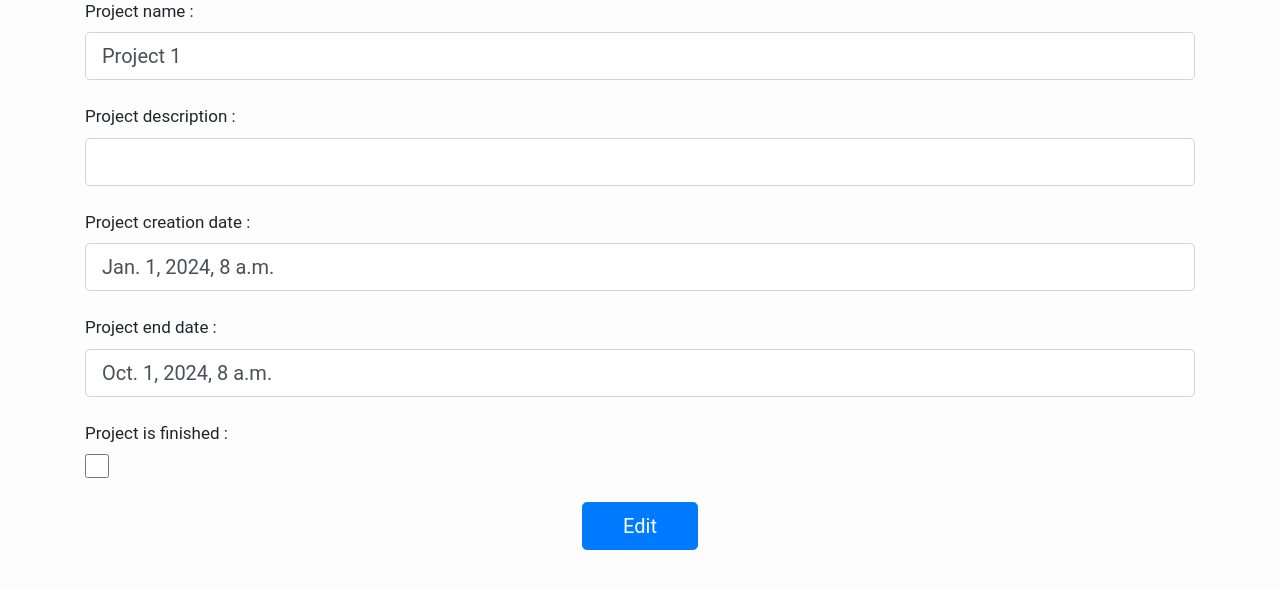
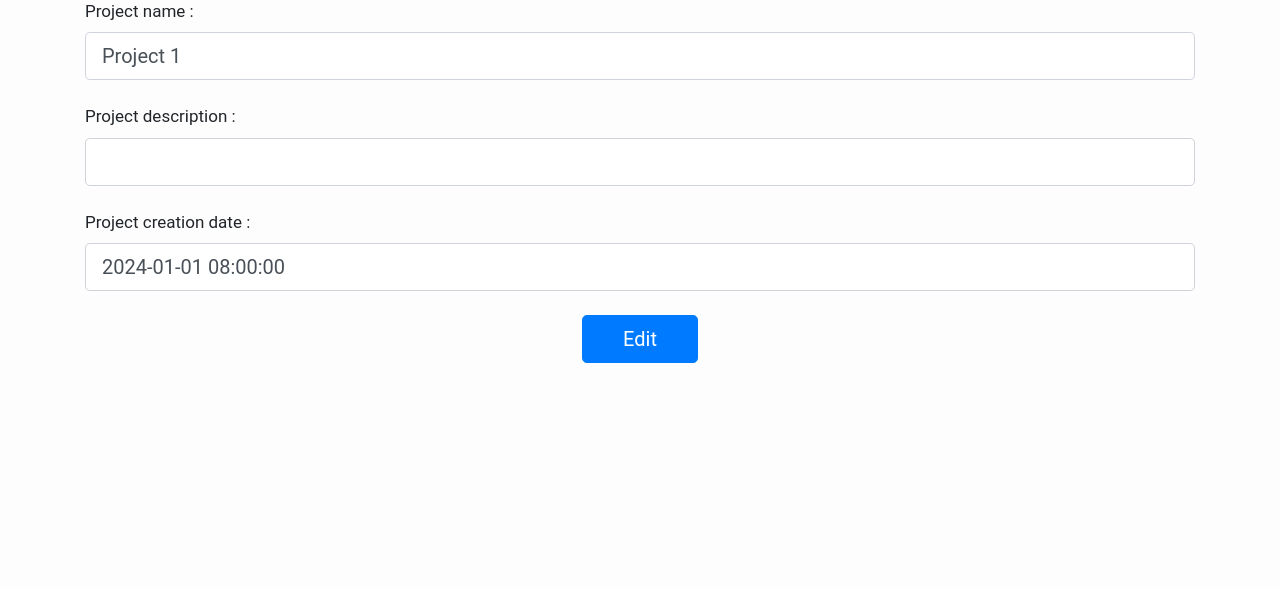
Before and after one commit to erwanngat/djangowin, a Django app: page /project/1/edit in a window 1280 px wide. Shown: the part 171-760 px from the top of the page. Run offline with Django 5.2, Linux system fonts and the light colour scheme; data comes from the database, SQL or seed files in the repository; parts of the project's set-up code (start-up, migrations or seed data) failed here and were passed over; some libraries are stand-ins or nearby versions.

Commit message:
fix edit proj

```diff
--- a/projects/templates/projects/project_edit.html
+++ b/projects/templates/projects/project_edit.html
@@ -2,40 +2,34 @@
 {% block content %}
 
 <h1 class='text-center m-4'>Edit : {{ project.name }}</h1>
-
 <div class='container'>
     <form action="{% url 'projects:project_edit' project.id %}" method='POST'>
         {% csrf_token %}
         <div class="form-outline mb-4">
             <label>Project name :</label>
             <input type="text" class="form-control form-control-lg"
-            value="{{ project.name }}" name="project-name" />
+            value="{{ project.name }}" name="project_name"/>
         </div>
 
         <div class="form-outline mb-4">
             <label>Project description :</label>
             <input type="text" class="form-control form-control-lg"
-            value="{{ project.description }}" name="project-description" />
+            value="{{ project.description }}" name="project_description" />
         </div>
 
         <div class="form-outline mb-4">
             <label>Project creation date :</label>
             <input type="text" class="form-control form-control-lg"
-            value="{{ project.creation_date }}" name="project-creation_date" />
+            value="{{ project.creation_date|date:'Y-m-d H:i:s' }}" name="project_creation_date" />
         </div>
 
+        {% if project.is_finished %}
         <div class="form-outline mb-4">
             <label>Project end date :</label>
             <input type="text" class="form-control form-control-lg"
-            value="{{ project.end_date }}" name="project-end_date" />
+            value="{{ project.end_date|date:'Y-m-d H:i:s' }}" name="project_end_date" />
         </div>
-
-        <div class="form-outline mb-4">
-            <label>Project is finished :</label>
-            <input type="checkbox" class="form-control form-control-lg"
-            name="project-is_finished" style='height: 1.5rem; width: 1.5rem;' {% if project.is_finished %} checked {% endif %}/>
-        </div>
-
+        {% endif %}
         <div class='text-center'>
             <button type="input" class="btn btn-primary btn-lg"
             style="padding-left: 2.5rem; padding-right: 2.5rem;">Edit</button>
--- a/projects/views.py
+++ b/projects/views.py
@@ -86,11 +86,13 @@ def all_tasks(request):
 def project_edit(request, project_id):
     project = get_object_or_404(Project, id=project_id)
     if request.method == 'POST':
-        project_name = request.POST.get['project_name']
-        project_description = request.POST.get['project_description']
-        project_creation_date = request.POST.get['project_cration_date']
-        project_end_date = request.POST.get['project_end_date']
-        project_is_finished = request.POST.get['project_is_finished']
-        Project.objects.update(name=project_name, description=project_description, creation_date=project_creation_date, end_date=project_end_date, is_finished=project_is_finished)
-    else:
-        return render(request, 'projects/project_edit.html', {'project': project})
+        project_name = request.POST['project_name']
+        project_description = request.POST['project_description']
+        project_creation_date = request.POST['project_creation_date']
+        if project.is_finished:
+            project_end_date = request.POST['project_end_date']
+            Project.objects.filter(pk=project_id).update(name=project_name, description=project_description, creation_date=project_creation_date, end_date=project_end_date)
+        else:
+            Project.objects.filter(pk=project_id).update(name=project_name, description=project_description, creation_date=project_creation_date)
+        return redirect('projects:project_edit', project_id)
+    return render(request, 'projects/project_edit.html', {'project': project})
```
